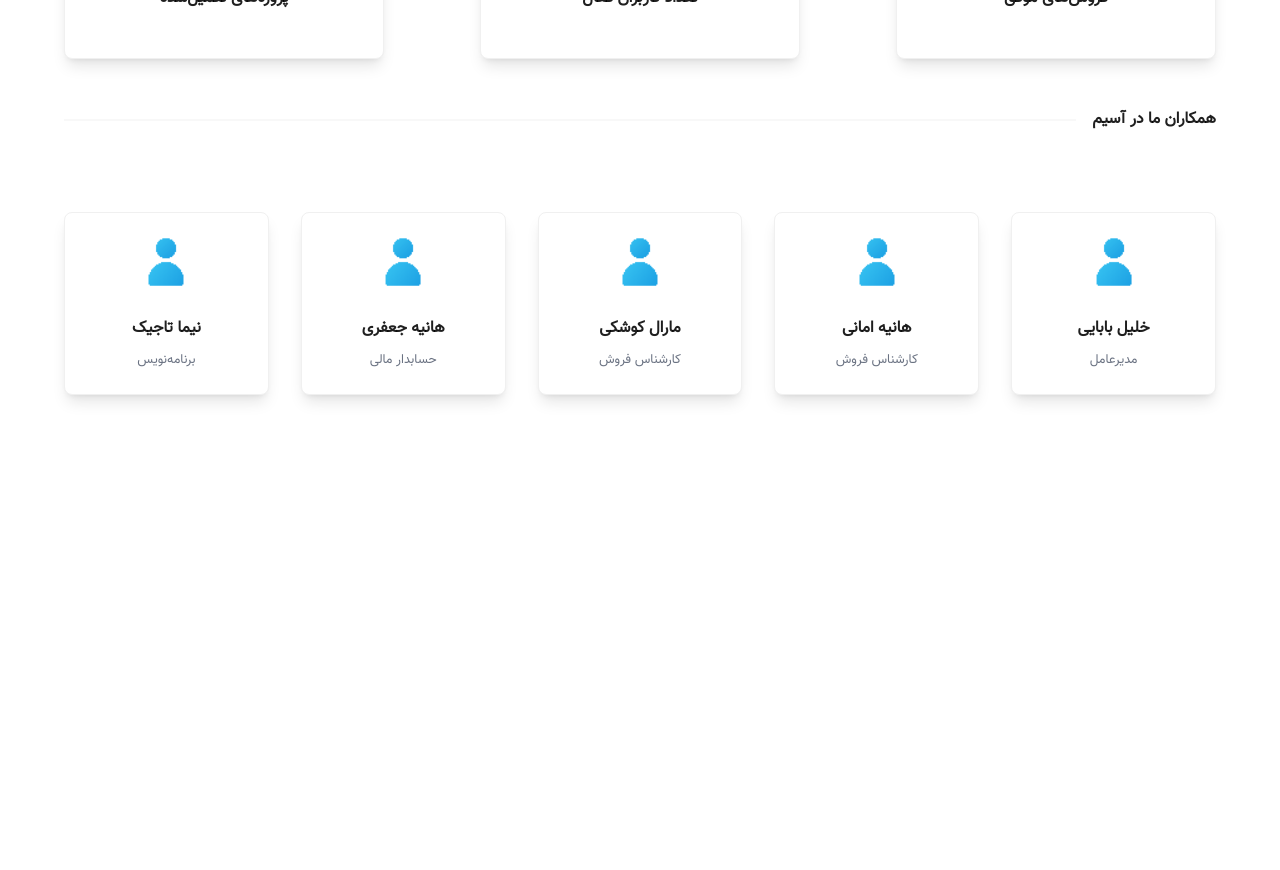
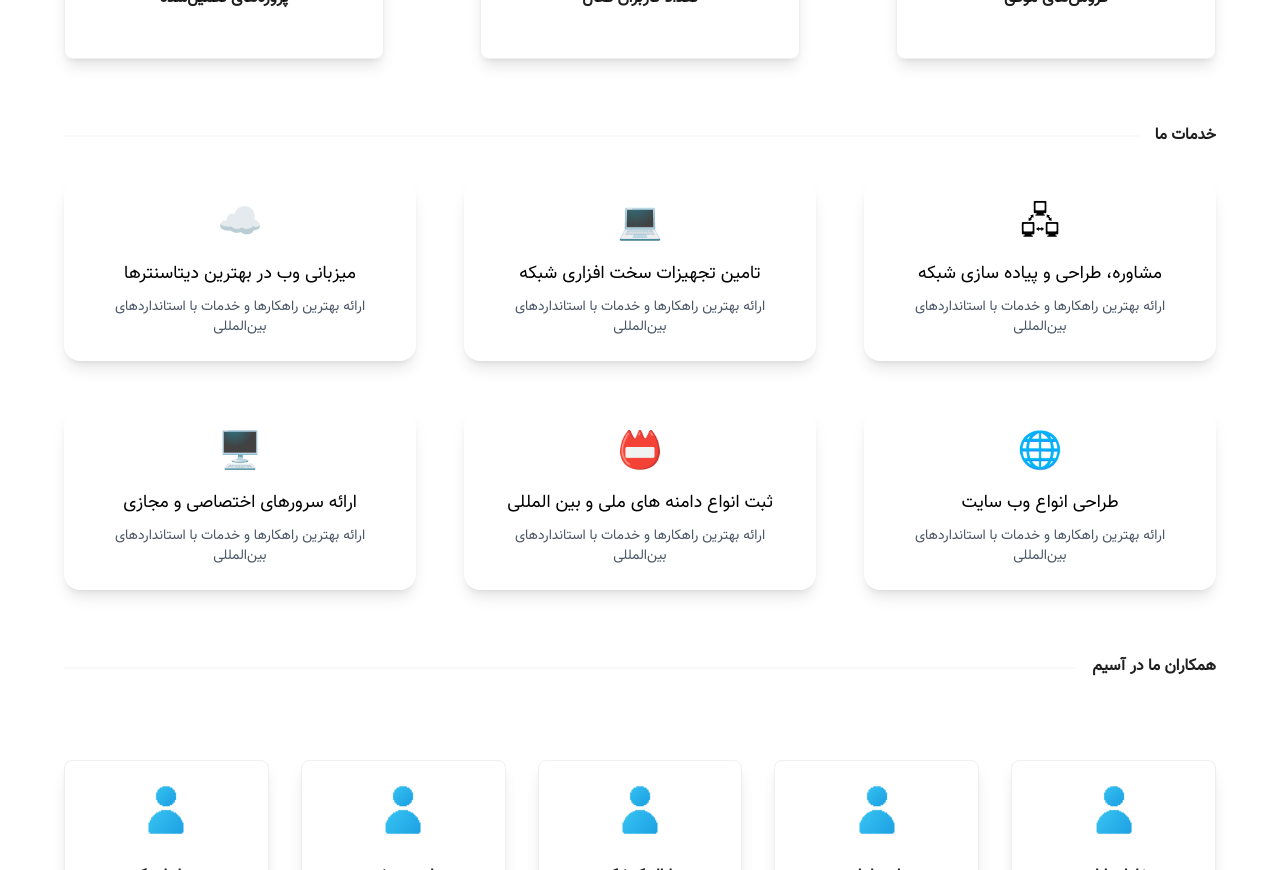
Before and after one commit to ipasimco-stack/asimco-front, a Next.js app: page /about-us in a window 1280 px wide. Shown: the part 740-1610 px from the top of the page. Before the commit the page ends 1199 px from the top, so only its background shows below. Built offline with nearby package versions, Linux system fonts and the light colour scheme; a web font is replaced by a local one.

Commit message:
feat: add services section to about us page

```diff
--- a/src/pages/about-us.tsx
+++ b/src/pages/about-us.tsx
@@ -33,6 +33,35 @@ function AboutUs() {
             </div>
         </section>
 
+        <section className="my-16">
+            <Divider orientation="left" orientationMargin={0} className="!font-bold">
+                خدمات ما
+            </Divider>
+
+            <div className="grid grid-cols-1 sm:grid-cols-2 lg:grid-cols-3 gap-12 mt-8">
+                {[
+                    { title: "مشاوره، طراحی و پیاده سازی شبکه", icon: "🖧" },
+                    { title: "تامین تجهیزات سخت افزاری شبکه", icon: "💻" },
+                    { title: "میزبانی وب در بهترین دیتاسنترها", icon: "☁️" },
+                    { title: "طراحی انواع وب سایت", icon: "🌐" },
+                    { title: "ثبت انواع دامنه های ملی و بین المللی", icon: "📛" },
+                    { title: "ارائه سرورهای اختصاصی و مجازی", icon: "🖥️" },
+                ].map((service, index) => (
+                    <div
+                        key={index}
+                        className="bg-white shadow-lg rounded-2xl p-6 flex flex-col items-center text-center hover:shadow-2xl transition"
+                    >
+                        <div className="text-4xl mb-4">{service.icon}</div>
+                        <h3 className="font-bold text-lg mb-2">{service.title}</h3>
+                        <p className="text-gray-600 text-sm">
+                            ارائه بهترین راهکارها و خدمات با استانداردهای بین‌المللی
+                        </p>
+                    </div>
+                ))}
+            </div>
+        </section>
+
+
         <section>
             <Divider orientation="left" orientationMargin={0} className="!font-bold">
                 همکاران ما در آسیم
```
